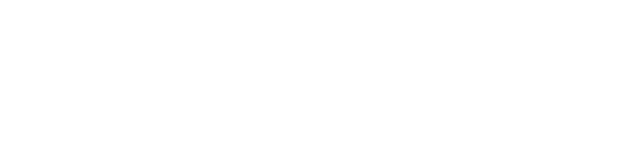
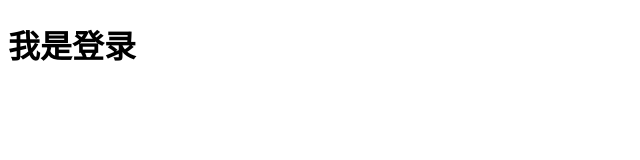
Before and after one commit to ILoveYouThreeThousandTimes/Big_Event-w-c-, a plain HTML site: page login.html in a window 1280 px wide. Shown: the whole page, without its empty margins (0-640 px from the left). Drawn offline with Linux system fonts and the light colour scheme.

Commit message:
初始化登录

```diff
--- a/login.html
+++ b/login.html
@@ -5,5 +5,7 @@
     <meta name="viewport" content="width=device-width, initial-scale=1.0" />
     <title>登录</title>
   </head>
-  <body></body>
+  <body>
+    <h1>我是登录</h1>
+  </body>
 </html>
```
